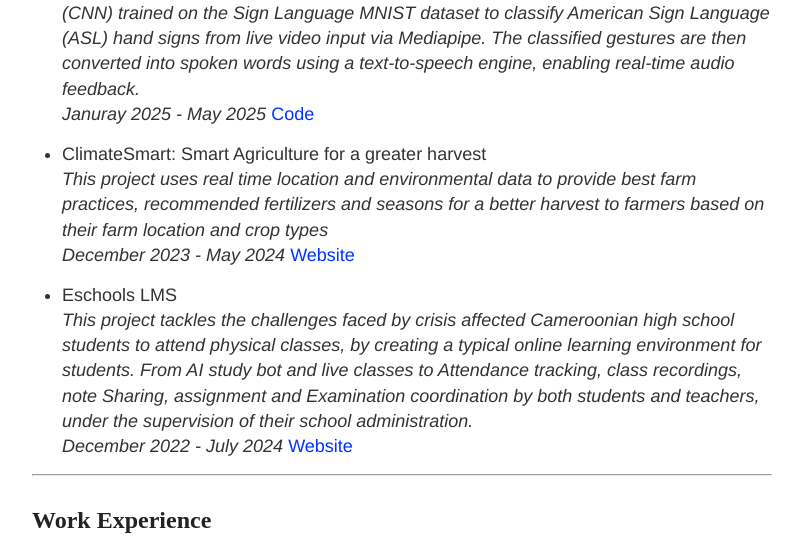
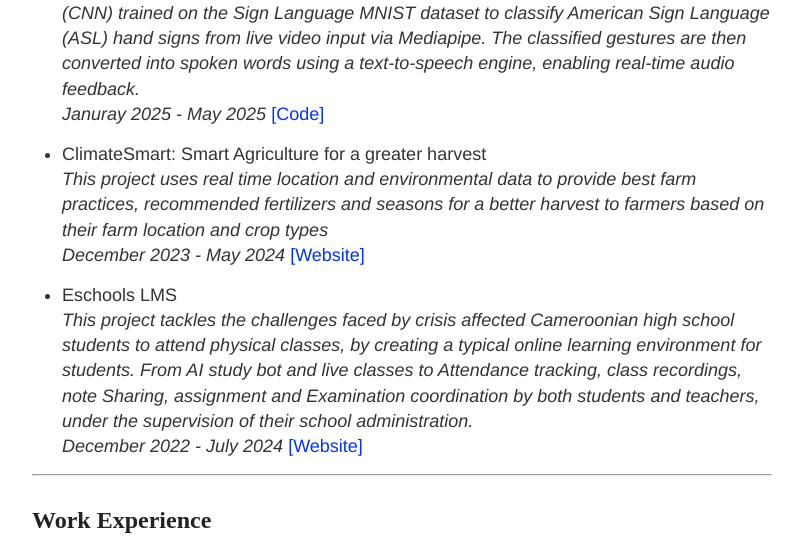
Before and after one commit to FonyaBrandone/FonyaBrandone.github.io, a Jekyll site: the page built from index.md, in a window 1280 px wide. Shown: the part 1261-1806 px from the top of the page, without its empty margins (238-1041 px from the left). Built offline with Jekyll 4.4.1, drawn with Linux system fonts in a browser that asks for light colours.

Commit message:
Update links

```diff
--- a/index.md
+++ b/index.md
@@ -57,17 +57,17 @@
 ## <span style="font-family:'Candara Light';">Projects</span>
 - Real-Time Sign Language Recognition and Speech Transcription using Deep Learning <br>
   *Spervised by [Clarence Worrell](https://insights.sei.cmu.edu/authors/clarence-worrell/): This project employs a Convolutional Neural Network (CNN) trained on the Sign Language MNIST dataset to classify American Sign Language (ASL) hand signs from live video input via Mediapipe. The classified gestures are then converted into spoken words using a text-to-speech engine, enabling real-time audio feedback.* <br>
-  *Januray 2025 - May 2025* [Code](https://github.com/FonyaBrandone/Sign-language-project-deep-learning)
+  *Januray 2025 - May 2025* [[Code]](https://github.com/FonyaBrandone/Sign-language-project-deep-learning)
 
 
 - ClimateSmart: Smart Agriculture for a greater harvest <br>
   *This project uses real time location and environmental data to provide best farm practices, recommended fertilizers and seasons for a better harvest to farmers based on their farm location and crop types* <br>
-  *December 2023 - May 2024* [Website](https://climatesmart.000webhostapp.com/)
+  *December 2023 - May 2024* [[Website]](https://climatesmart.000webhostapp.com/)
 
 
 - Eschools LMS <br>
   *This project tackles the challenges faced by crisis affected Cameroonian high school students to attend physical classes, by creating a typical online learning environment for students. From AI study bot and live classes to Attendance tracking, class recordings, note Sharing, assignment and Examination coordination by both students and teachers, under the supervision of their school administration.* <br>
-  *December 2022 - July 2024* [Website](https://eschools.netlify.app/)
+  *December 2022 - July 2024* [[Website]](https://eschools.netlify.app/)
 
 ---
 
```
